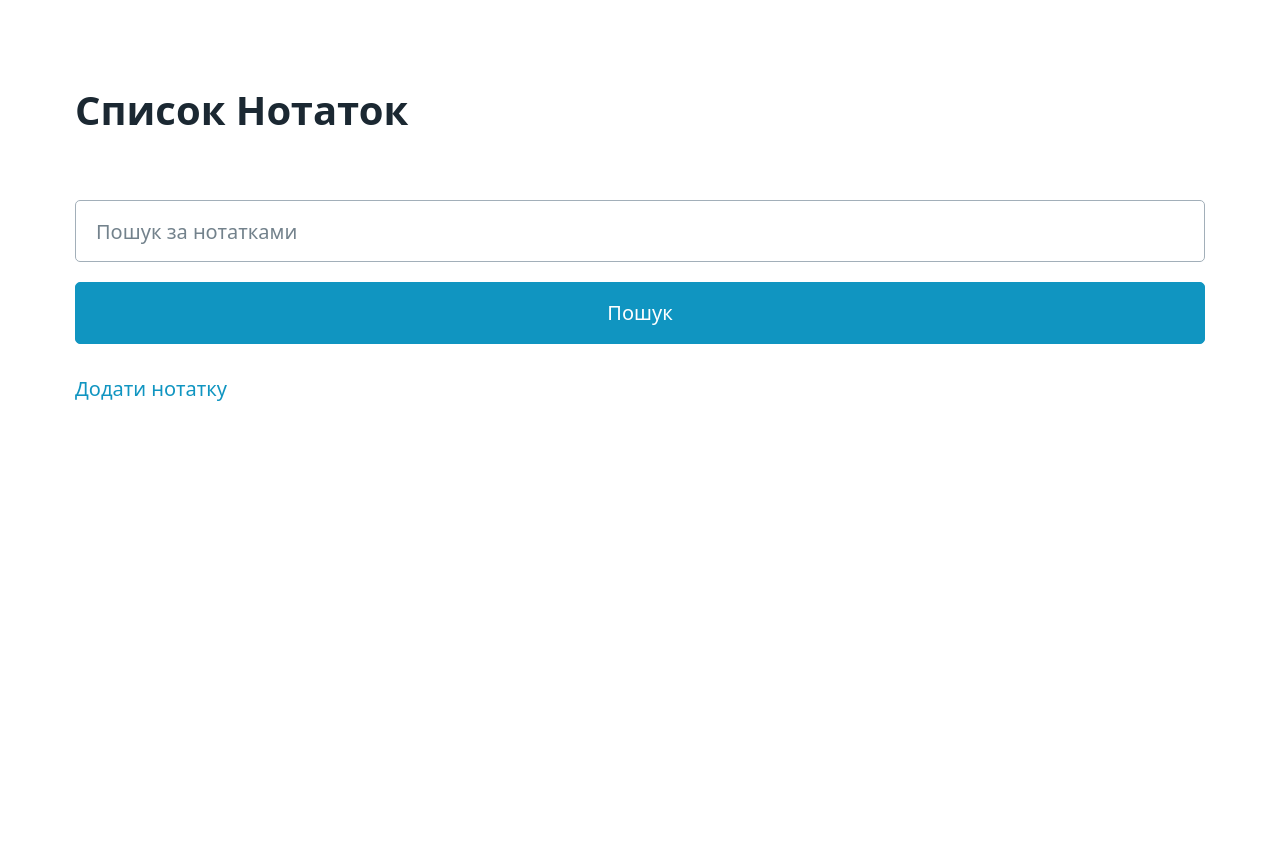
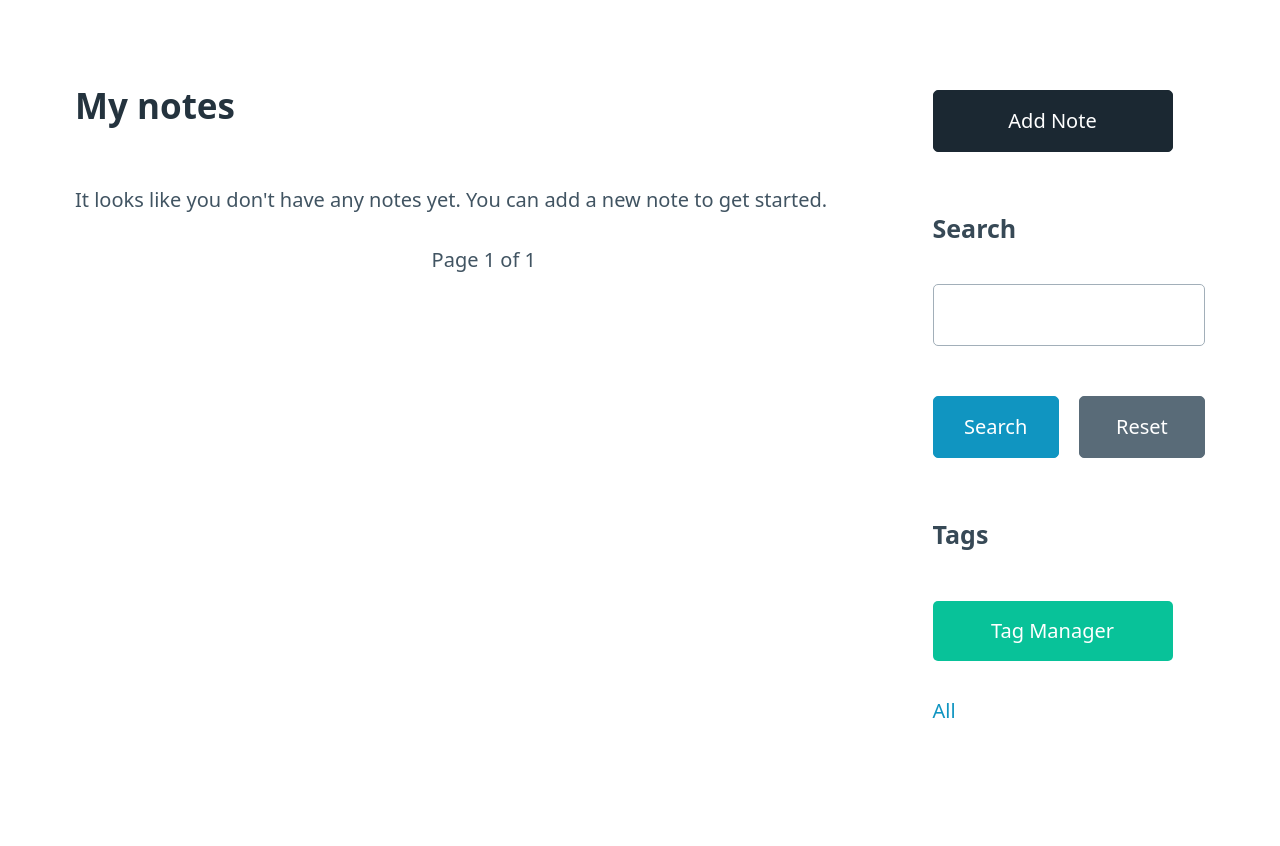
Before and after one commit to alex-nuclearboy/goit-py-web-project-team-8, a Django app: page /notesapp/notes/ in a window 1280 px wide. Shown: the part 90-936 px from the top of the page. Before the commit the page ends 491 px from the top, so only its background shows below. Run offline with Django 5.2, Linux system fonts and the light colour scheme; the visitor is signed in with stand-in values (Sample User, id 1); data that the repository does not hold is empty.

Commit message:
Update template

```diff
--- a/personal_assistant/notesapp/templates/notesapp/note_list.html
+++ b/personal_assistant/notesapp/templates/notesapp/note_list.html
@@ -1,23 +1,104 @@
 {% extends "newsapp/base.html" %}
 
+{% block title %}{{ translations.note_organiser }}{% endblock %}
+
 {% block content %}
-<h1>Список Нотаток</h1>
-<form method="get">
-    <input type="text" name="q" placeholder="Пошук за нотатками">
-    <button type="submit">Пошук</button>
-</form>
-<a href="{% url 'notesapp:add_note' %}">Додати нотатку</a>
+<script>
+    function confirmDelete(form) {
+        if (confirm('{{ translations.confirm_delete }}')) {
+            form.submit();
+        }
+    }
+
+    function resetFormAndRedirect() {
+        document.querySelector('form').reset();
+        window.location.href = '{% url "notesapp:note_list" %}';
+    }
+
+    function filterByTag(tagName) {
+        const baseUrl = '{% url "notesapp:note_list" %}';
+        const url = new URL(baseUrl, window.location.origin);
+        url.searchParams.set('tag', tagName);
+        window.location.href = url.toString();
+    }
+</script>
+
+<style>
+    .note-button {
+        width: 200px;
+    }
+</style>
+
+<div class="content-container" style="display: flex; max-width: 1200px; margin: auto;">
+    <main style="flex: 3; padding-right: 20px;">
+        <h2>{{ translations.my_notes }}</h2>
+        {% if selected_tag_name and selected_tag_name != 'All' %}
+            <p>{{ translations.showing_notes_for_tag }}: <strong>{{ selected_tag_name }}</strong></p>
+        {% endif %}
+        {% if query %}
+            <p>{{ translations.showing_search_results_for }}: <strong>{{ query }}</strong></p>
+        {% endif %}
+        {% if notes %}
         <ul>
             {% for note in notes %}
             <li>
-            <a href="{% url 'notesapp:edit_note' note.id %}">{{ note.title }}</a>
-            <p>{{ note.content }}</p>
-            <p>Теги: {% for tag in note.tags.all %} {{ tag.name }} {% endfor %}</p>
+                <a href="{% url 'notesapp:note_details' note.id %}" role="button" class="outline note-button">{{ note.title }}</a>
+                <a href="{% url 'notesapp:edit_note' note.id %}" role="button" style="background-color: orange; border: none;">{{ translations.edit_note }}</a>
                 <form action="{% url 'notesapp:delete_note' note.id %}" method="post" style="display:inline;">
                     {% csrf_token %}
-                <button type="submit">Видалити</button>
+                    <button type="button" style="background-color: rgb(238, 60, 48); border: none;" onclick="confirmDelete(this.form)">{{ translations.delete_note }}</button>
                 </form>
             </li>
             {% endfor %}
         </ul>
+        {% else %}
+            {% if query %}
+                <p>{{ translations.no_notes_found_for }} "<strong>{{ query }}</strong>". {{ translations.create_new_note_question }}</p>
+            {% elif selected_tag_name and selected_tag_name != 'All' %}
+                <p>{{ translations.no_notes_for_tag }} <strong>{{ selected_tag_name }}</strong>. {{ translations.add_new_note }}</p>
+            {% else %}
+                <p>{{ translations.no_notes_yet }} {{ translations.add_new_note_to_start }}</p>
+            {% endif %}
+        {% endif %}
+        <footer style="text-align: center; margin-top: 20px;">
+            <div class="pagination">
+                {% if notes.has_previous %}
+                    <a href="?page=1{% if query %}&query={{ query }}{% endif %}{% if selected_tag_name %}&tag={{ selected_tag_name }}{% endif %}" role="button">{{ translations.first }}</a>
+                    <a href="?page={{ notes.previous_page_number }}{% if query %}&query={{ query }}{% endif %}{% if selected_tag_name %}&tag={{ selected_tag_name }}{% endif %}" role="button">{{ translations.previous }}</a>
+                {% endif %}
+                <span style="padding-left: 15px; padding-right: 15px">{{ translations.page }} {{ notes.number }} {{ translations.of }} {{ notes.paginator.num_pages }}</span>
+                {% if notes.has_next %}
+                    <a href="?page={{ notes.next_page_number }}{% if query %}&query={{ query }}{% endif %}{% if selected_tag_name %}&tag={{ selected_tag_name }}{% endif %}" role="button">{{ translations.next }}</a>
+                    <a href="?page={{ notes.paginator.num_pages }}{% if query %}&query={{ query }}{% endif %}{% if selected_tag_name %}&tag={{ selected_tag_name }}{% endif %}" role="button">{{ translations.last }}</a>
+                {% endif %}
+            </div>
+        </footer>
+    </main>
+    <aside style="flex: 1; min-width: 200px; max-width: 300px;">
+        <ul style="margin-left: -30px;">
+            <li><a href="{% url 'notesapp:add_note' %}" role="button" class="contrast" style="width: 240px;">{{ translations.add_note }}</a></li>
+        </ul>
+
+        <div style="margin-top: 40px;">
+
+        </div>
+        <h4>{{ translations.search }}</h4>
+        <form method="get" action="{% url 'notesapp:note_list' %}" style="margin-bottom: 20px;">
+            {{ search_form.as_p }}
+            <div class="grid">
+                <button type="submit">{{ translations.search }}</button>
+                <button type="button" onclick="resetFormAndRedirect()" class="secondary">{{ translations.reset }}</button>
+            </div>
+        </form>
+
+        <h4>{{ translations.tags }}</h4>
+        <ul style="margin-left: -30px;">
+            <li><a href="{% url 'notesapp:tag_list' %}" role="button" class="contrast" style="width: 240px; background-color: rgb(8, 194, 153); border: none;">{{ translations.tag_manager }}</a></li>
+            <li><a href="#" onclick="filterByTag('All')">{{ translations.all }}</a></li>
+            {% for tag in tags %}
+            <li><a href="#" onclick="filterByTag('{{ tag.name }}')">{{ tag.name }}</a></li>
+            {% endfor %}
+        </ul>
+    </aside>
+</div>
 {% endblock %}
```
Lines whose indentation alone changed are shown as unchanged.
